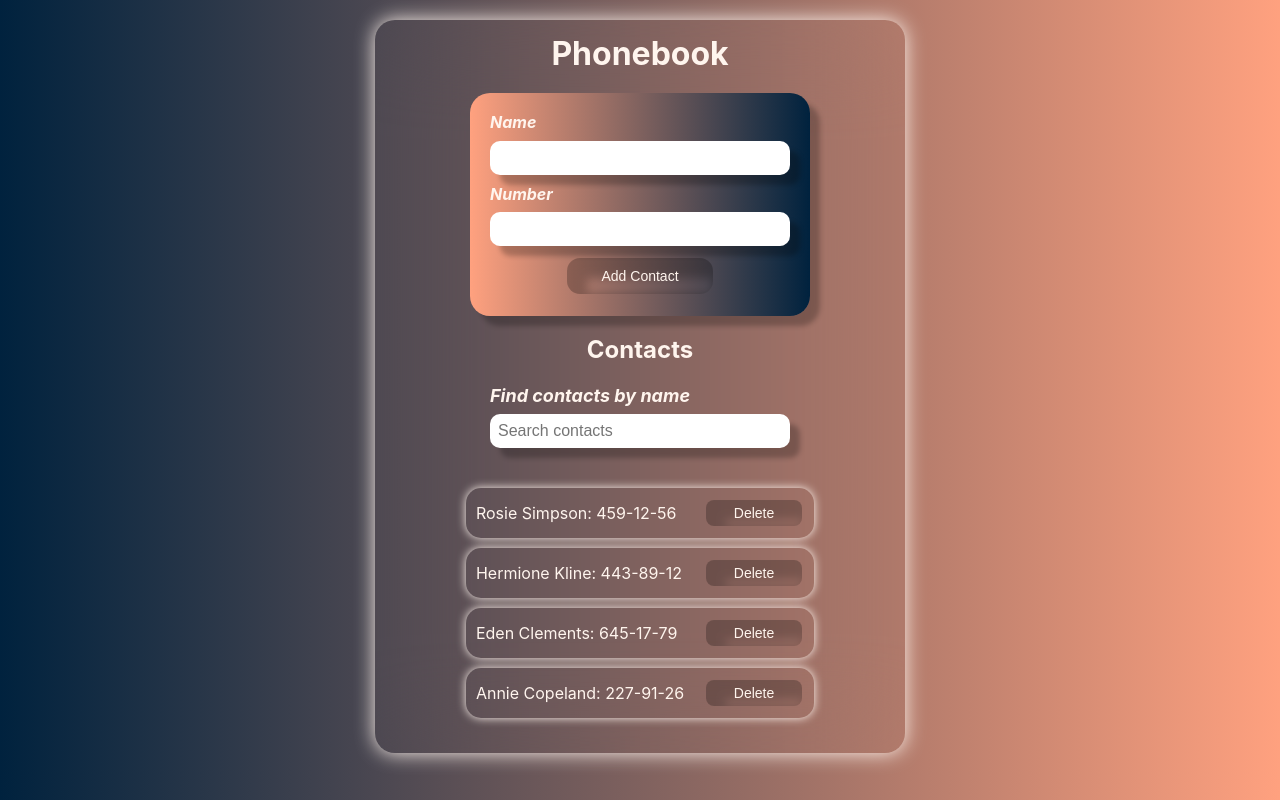
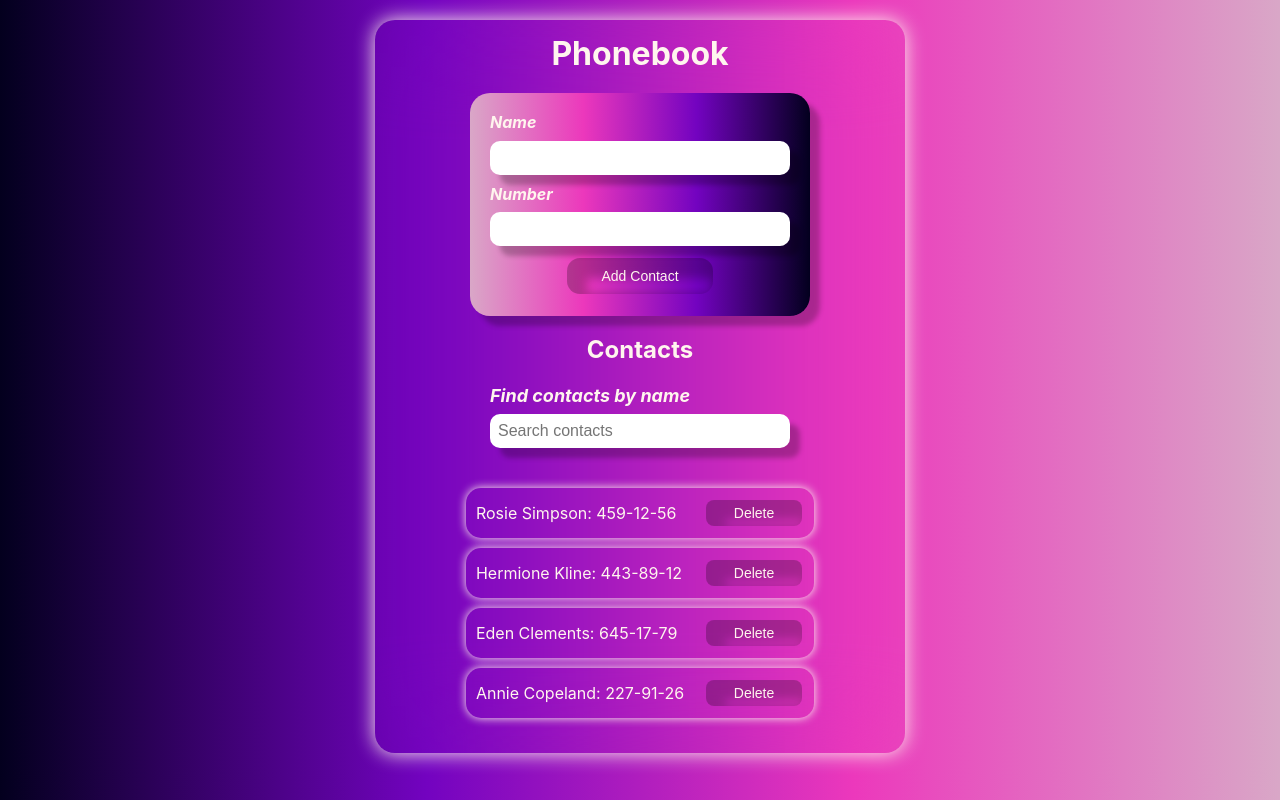
Before and after one commit to OksanaLukashyk/goit-react-hw-03-phonebook, a React (Create React App) app: page / in a window 1280 px wide. Built offline with nearby package versions, Linux system fonts and the light colour scheme.

Commit message:
add styles

```diff
--- a/src/components/ContactForm/ContactForm.module.css
+++ b/src/components/ContactForm/ContactForm.module.css
@@ -7,9 +7,22 @@
   min-width: 300px;
   padding: 20px;
   border-radius: 20px;
-  background: #ffa17f; /* fallback for old browsers */
-  background: -webkit-linear-gradient(to left, #00223e, #ffa17f);
-  background: linear-gradient(to left, #00223e, #ffa17f);
+  background: #03001e; /* fallback for old browsers */
+  background: -webkit-linear-gradient(
+    to right,
+    #d9a7c7,
+    #ec38bc,
+    #7303c0,
+    #03001e
+  ); /* Chrome 10-25, Safari 5.1-6 */
+  background: linear-gradient(
+    to right,
+    #d9a7c7,
+    #ec38bc,
+    #7303c0,
+    #03001e
+  ); /* W3C, IE 10+/ Edge, Firefox 16+, Chrome 26+, Opera 12+, Safari 7+ */
+
   box-shadow: rgba(0, 0, 0, 0.24) 10px 10px 5px 0px;
 }
 
@@ -51,16 +64,18 @@
 
 .button:hover {
   transform: scale(1.05);
-  box-shadow: 0 0 2px #fff, 0 0 5px #fff, 0 0 15px #ffd89b, 0 0 30px #19547b;
+  box-shadow: 0 0 2px #d9a7c7, 0 0 5px #ec38bc, 0 0 15px #7303c0,
+    0 0 30px #03001e;
   animation: pulsate-light 2s infinite alternate;
 }
 
 @keyframes pulsate-light {
   100% {
-    box-shadow: 0 0 2px #fff, 0 0 10px #fff, 0 0 20px #ffd89b, 0 0 35px #19547b;
+    box-shadow: 0 0 2px #fff, 0 0 10px #d9a7c7, 0 0 20px #ec38bc,
+      0 0 35px #7303c0;
   }
-
   0% {
-    box-shadow: 0 0 2px #fff, 0 0 7px #fff, 0 0 12px #ffd89b, 0 0 25px #19547b;
+    box-shadow: 0 0 2px #fff, 0 0 7px #d9a7c7, 0 0 12px #ec38bc,
+      0 0 25px #7303c0;
   }
 }
--- a/src/components/ContactListItem/ContactListItem.module.css
+++ b/src/components/ContactListItem/ContactListItem.module.css
@@ -28,16 +28,18 @@
 
 .deleteContactBtn:hover {
   transform: scale(1.05);
-  box-shadow: 0 0 2px #fff, 0 0 5px #fff, 0 0 15px #ffd89b, 0 0 30px #19547b;
+  box-shadow: 0 0 2px #d9a7c7, 0 0 5px #ec38bc, 0 0 15px #7303c0,
+    0 0 30px #03001e;
   animation: pulsate-light 2s infinite alternate;
 }
 
 @keyframes pulsate-light {
   100% {
-    box-shadow: 0 0 2px #fff, 0 0 10px #fff, 0 0 20px #ffd89b, 0 0 35px #19547b;
+    box-shadow: 0 0 2px #fff, 0 0 10px #d9a7c7, 0 0 20px #ec38bc,
+      0 0 35px #7303c0;
   }
-
   0% {
-    box-shadow: 0 0 2px #fff, 0 0 7px #fff, 0 0 12px #ffd89b, 0 0 25px #19547b;
+    box-shadow: 0 0 2px #fff, 0 0 7px #d9a7c7, 0 0 12px #ec38bc,
+      0 0 25px #7303c0;
   }
 }
--- a/src/index.css
+++ b/src/index.css
@@ -7,24 +7,14 @@ body {
     sans-serif;
   -webkit-font-smoothing: antialiased;
   -moz-osx-font-smoothing: grayscale;
-  /* background: -webkit-linear-gradient(
+  background: -webkit-linear-gradient(
     to left,
-    #fdeff9,
+    #d9a7c7,
     #ec38bc,
     #7303c0,
     #03001e
   );
-  /* background: linear-gradient(
-    to left,
-    #fdeff9,
-    #ec38bc,
-    #7303c0,
-    #03001e
-  );*/
-
-  background: #ffa17f;
-  background: -webkit-linear-gradient(to right, #00223e, #ffa17f);
-  background: linear-gradient(to right, #00223e, #ffa17f);
+  background: linear-gradient(to left, #d9a7c7, #ec38bc, #7303c0, #03001e);
 }
 
 code {
```
